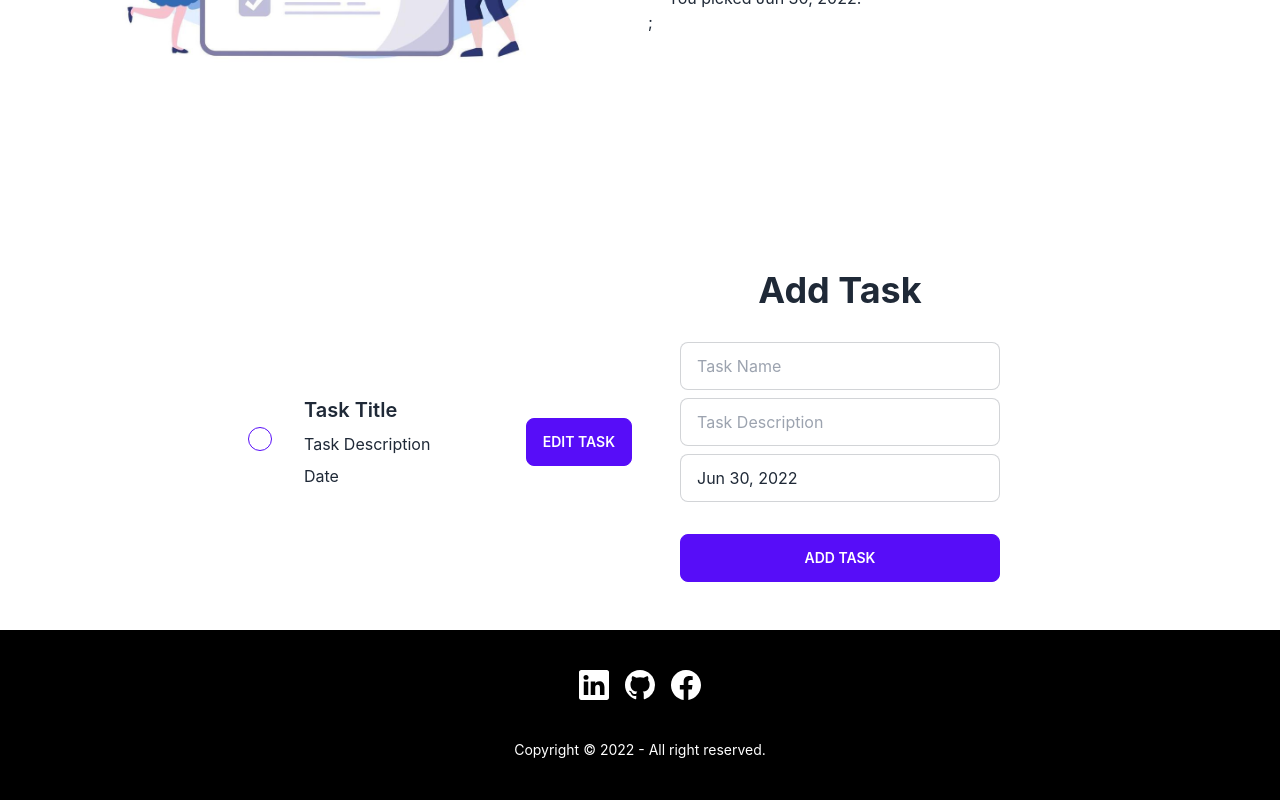
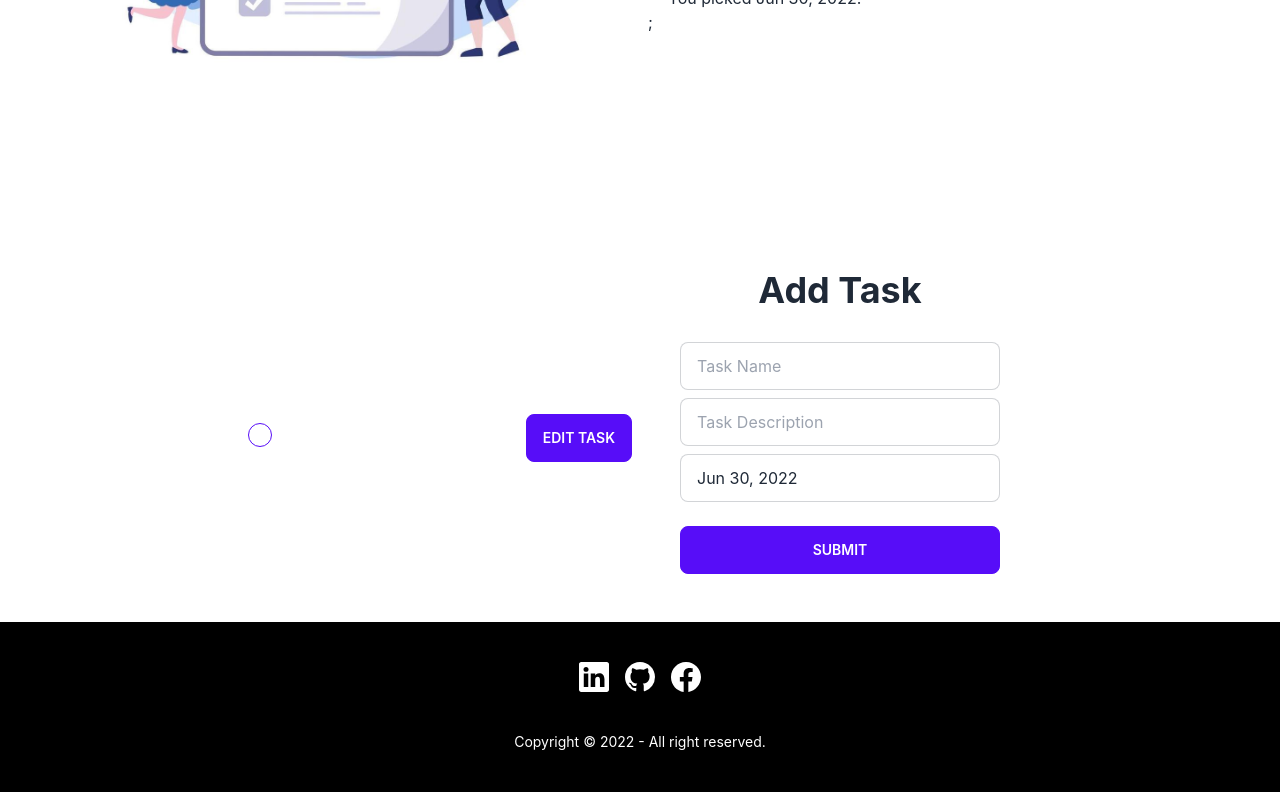
Before and after one commit to md-najmul-haque/etask, a React (Create React App) app: page / in a window 1280 px wide. Shown: the part 610-1410 px from the top of the page. Built offline with nearby package versions, Linux system fonts and the light colour scheme; no server answers.

Commit message:
post data to the server

```diff
--- a/package.json
+++ b/package.json
@@ -11,6 +11,7 @@
     "react": "^18.2.0",
     "react-day-picker": "^8.0.7",
     "react-dom": "^18.2.0",
+    "react-hook-form": "^7.33.0",
     "react-icons": "^4.4.0",
     "react-router-dom": "^6.3.0",
     "react-scripts": "5.0.1",
--- a/src/Pages/Calendar/Calendar.js
+++ b/src/Pages/Calendar/Calendar.js
@@ -1,10 +1,10 @@
-import React, { useState } from 'react';
+import React from 'react';
 import task from '../../assets/task.jpg'
 import { DayPicker } from 'react-day-picker';
 import 'react-day-picker/dist/style.css';
 import { format } from 'date-fns';
 
-const Calendar = ({ data, setDate }) => {
+const Calendar = ({ date, setDate }) => {
 
     return (
         <div class="hero min-h-screen">
@@ -16,10 +16,10 @@ const Calendar = ({ data, setDate }) => {
                 <div className='flex-1 mx-auto'>
                     <DayPicker
                         mode="single"
-                        selected={data}
+                        selected={date}
                         onSelect={setDate}
                     />
-                    <p className='ml-5'>You picked {format(data, 'PP')}.</p>;
+                    <p className='ml-5'>You picked {format(date, 'PP')}.</p>;
                 </div>
             </div>
         </div>
--- a/src/Pages/Home/Home.js
+++ b/src/Pages/Home/Home.js
@@ -3,12 +3,12 @@ import Calendar from '../Calendar/Calendar';
 import ToDo from '../ToDo/ToDo';
 
 const Home = () => {
-    const [data, setDate] = useState(new Date())
+    const [date, setDate] = useState(new Date())
 
     return (
         <div>
-            <Calendar data={data} setDate={setDate} />
-            <ToDo data={data} />
+            <Calendar date={date} setDate={setDate} />
+            <ToDo date={date} />
         </div>
     );
 };
--- a/src/Pages/ToDo/ToDo.js
+++ b/src/Pages/ToDo/ToDo.js
@@ -1,9 +1,39 @@
 import { format } from 'date-fns';
-import React from 'react';
+import React, { useEffect, useState } from 'react';
+import { useForm } from "react-hook-form";
 
 
+const ToDo = ({ date }) => {
+    const [data, setData] = useState([]);
+    const { register, handleSubmit } = useForm();
+    const onSubmit = data => {
 
-const ToDo = ({ data }) => {
+        const task = {
+            taskName: data.name,
+            taskDetail: data.detail,
+            taskData: data.date
+        }
+        fetch('http://localhost:5000/task', {
+            method: 'POST',
+            headers: { 'content-type': 'application/json' },
+            body: JSON.stringify(task)
+        })
+            .then(res => res.json())
+            .then(data => console.log(data))
+
+    };
+
+    useEffect(() => {
+
+        fetch('http://localhost:5000/task', {
+            method: 'GET',
+            headers: { 'content-type': 'application/json' },
+
+        })
+            .then(res => res.json())
+            .then(data => console.log(data))
+
+    }, [])
 
     return (
         <div class="hero">
@@ -14,9 +44,9 @@ const ToDo = ({ data }) => {
                             <input type="radio" name="radio-2" class="radio radio-primary" />
                         </div>
                         <div class="card-body text-left">
-                            <h2 class="card-title">Task Title</h2>
-                            <p className=''>Task Description</p>
-                            <p>Date</p>
+                            <h2 class="card-title">{data.taskName}</h2>
+                            <p className=''>{data.taskDetail}</p>
+                            <p>{data.taskData}</p>
                         </div>
                         <div class="card-actions justify-end">
                             <button class="btn btn-primary">Edit Task</button>
@@ -26,23 +56,27 @@ const ToDo = ({ data }) => {
                 <div class="card flex-shrink-0 w-full max-w-sm">
                     <h2 className='text-4xl font-bold mx-auto'>Add Task</h2>
                     <div class="card-body">
-                        <div class="form-control">
-                            <input type="text" placeholder="Task Name" class="input input-bordered" required />
-                        </div>
-                        <div class="form-control">
-                            <input type="text" placeholder="Task Description" class="input input-bordered" required />
-                        </div>
-                        <div class="form-control">
-                            <input type="text" value={format(data, 'PP')} placeholder="Task Description" class="input input-bordered" required />
-                        </div>
 
-                        <div class="form-control mt-6">
-                            <button class="btn btn-primary">Add Task</button>
-                        </div>
+                        <form onSubmit={handleSubmit(onSubmit)}>
+                            <div class="form-control mb-2">
+                                <input placeholder="Task Name" class="input input-bordered" {...register("name", { required: true, maxLength: 20 })} />
+                            </div>
+
+                            <div class="form-control mb-2">
+                                <input placeholder="Task Description" class="input input-bordered" {...register("detail", { required: true, maxLength: 100 })} />
+                            </div>
+
+                            <div class="form-control mb-2">
+                                <input class="input input-bordered" value={format(date, 'PP')} {...register("date")} />
+                            </div>
+                            <div class="form-control mt-6">
+                                <input class="btn btn-primary" type="submit" />
+                            </div>
+                        </form>
                     </div>
                 </div>
             </div>
-        </div>
+        </div >
     );
 };
 
```
Also changed, not shown: 1 other file (tests, documents, lock files or other folders).
